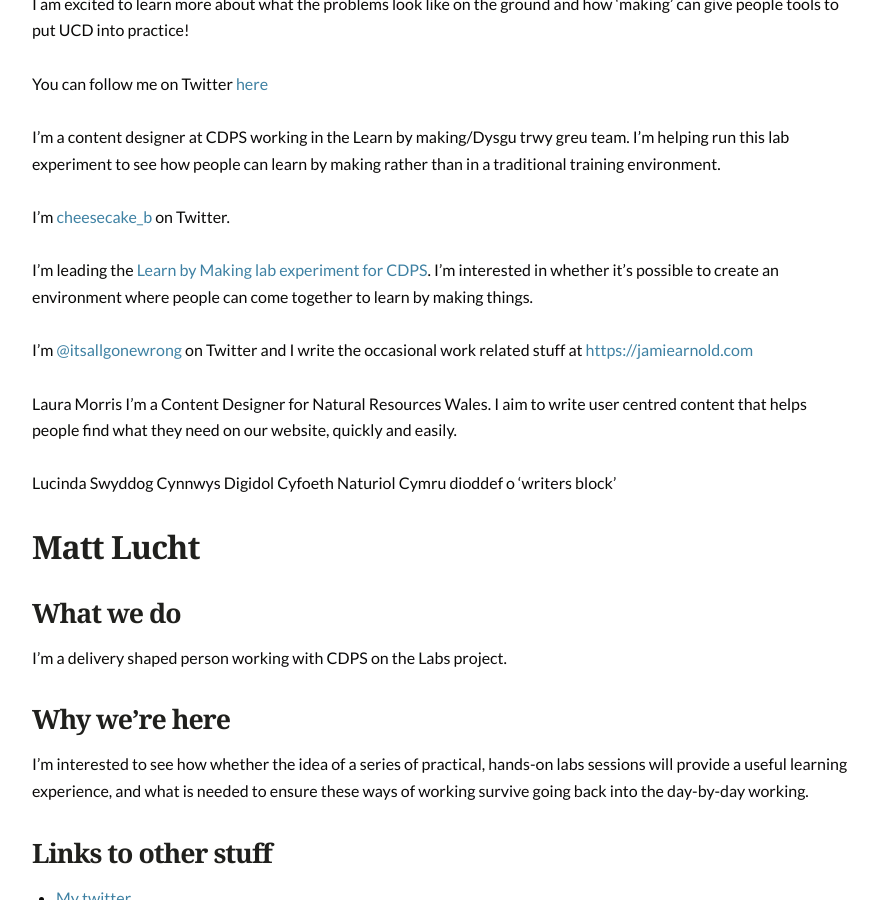
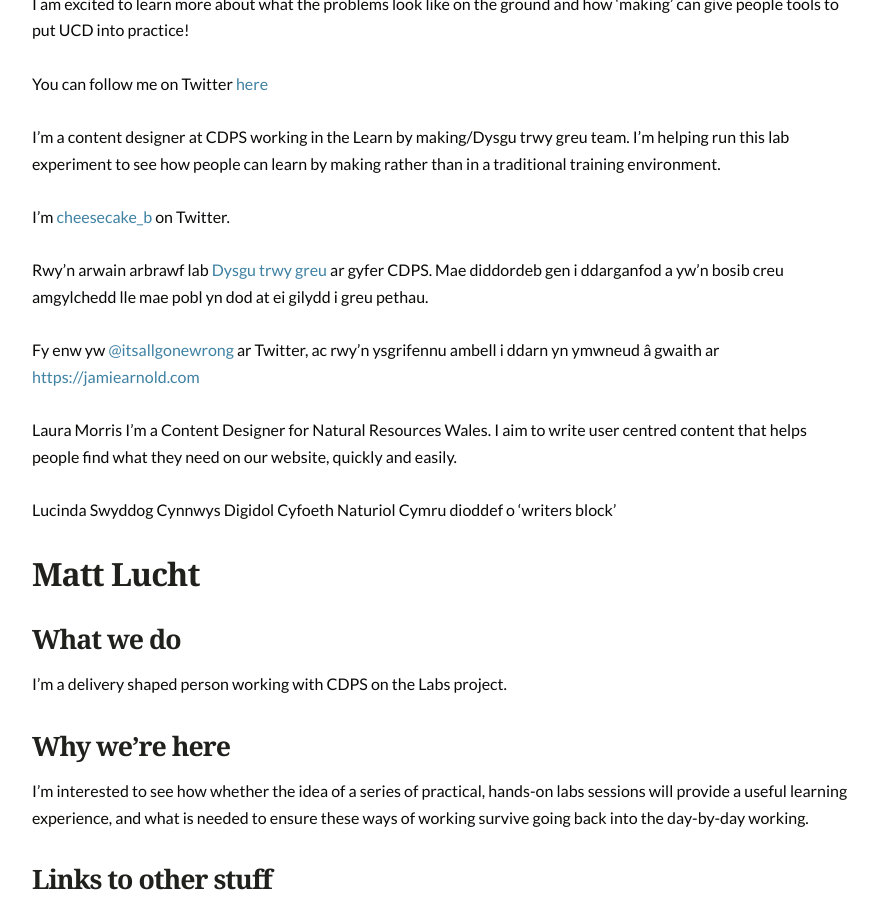
Before and after one commit to nrw-lab/nrw-lab.github.io, a Jekyll site: the page built from cy/team/index.md, in a window 1280 px wide and 900 px high, scrolled down 785 px. Shown: the whole window, without its empty margins (198-1076 px from the left). Built offline with Jekyll 4.4.1, drawn with Linux system fonts in a browser that asks for light colours.

Commit message:
Move Jamie Arnold to correct location

```diff
--- a/cy/team/_members/jamie-arnold.md
+++ b/cy/team/_members/jamie-arnold.md
@@ -1,3 +1,3 @@
-I’m leading the [Learn by Making lab experiment for CDPS](https://learnbymaking.wales).  I’m interested in whether it’s possible to create an environment where people can come together to learn by making things.
+Rwy’n arwain arbrawf lab [Dysgu trwy greu](https://learnbymaking.wales) ar gyfer CDPS. Mae diddordeb gen i ddarganfod a yw’n bosib creu amgylchedd lle mae pobl yn dod at ei gilydd i greu pethau.
 
-I’m [@itsallgonewrong](https://twitter.com/itsallgonewrong) on Twitter and I write the occasional work related stuff at [https://jamiearnold.com](https://jamiearnold.com)
+Fy enw yw [@itsallgonewrong](https://twitter.com/itsallgonewrong) ar Twitter, ac rwy’n ysgrifennu ambell i ddarn yn ymwneud â gwaith ar [https://jamiearnold.com](https://jamiearnold.com)
```
Also changed, not shown: 1 other file.
